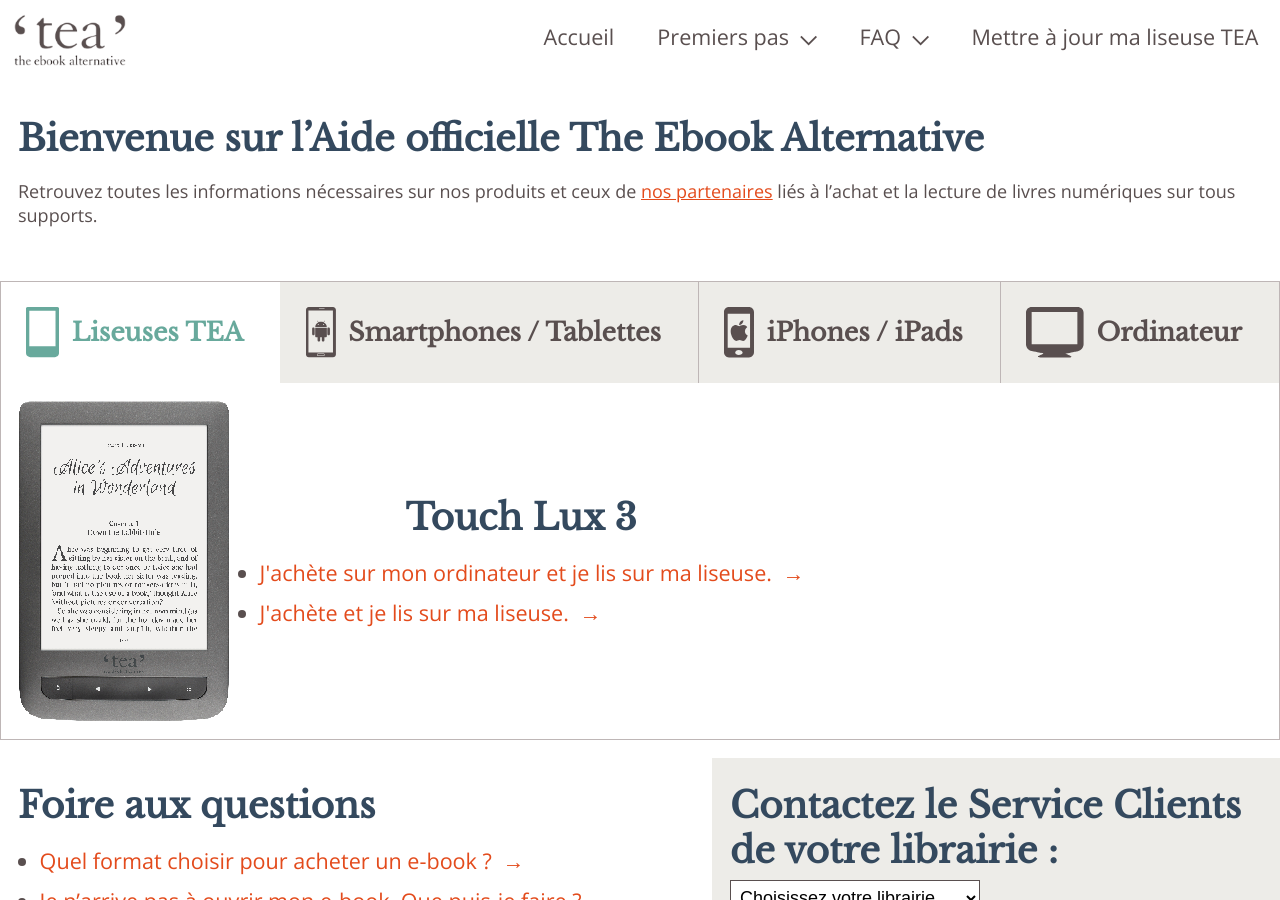
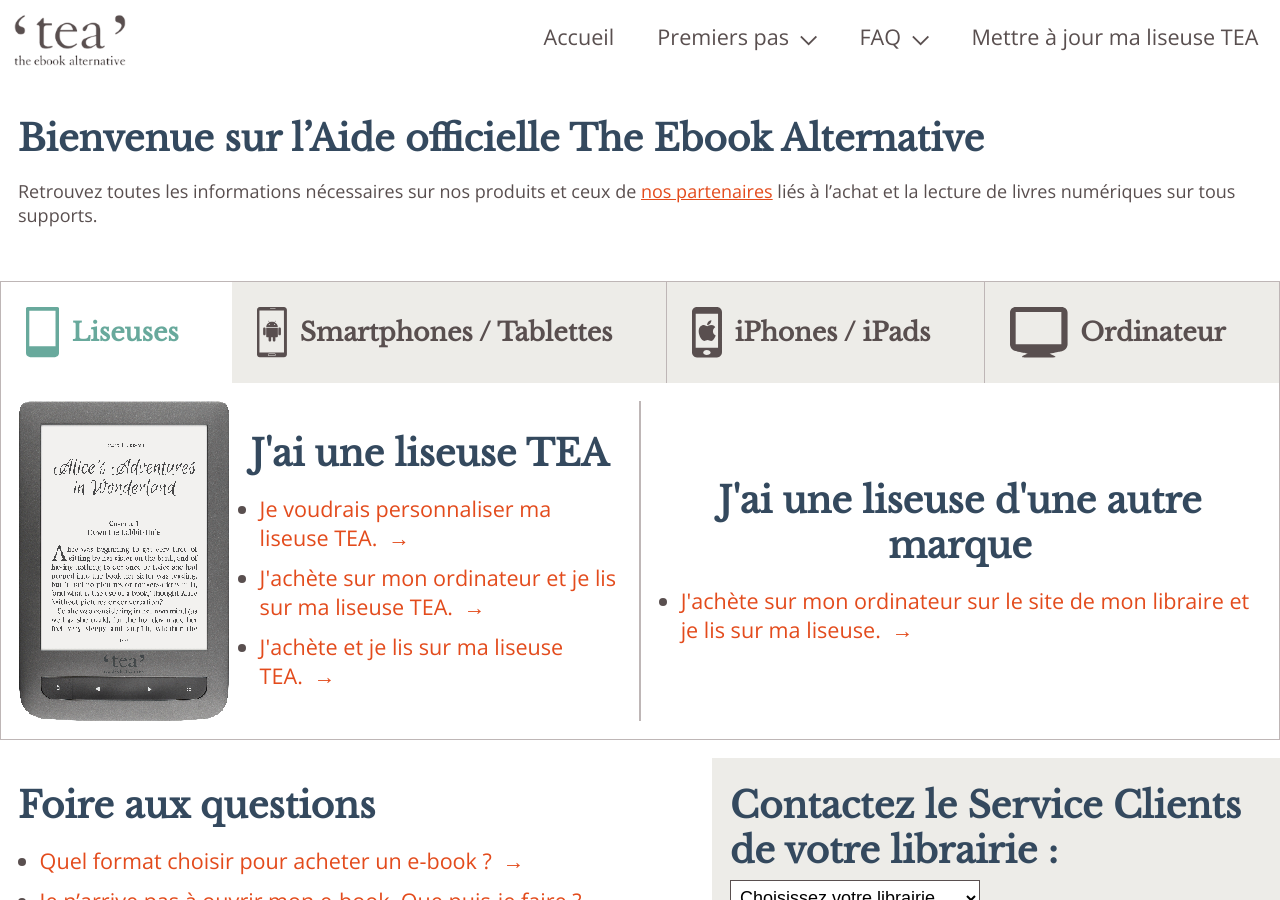
Before and after one commit to TEA-ebook/help-center, a Jekyll site: the page built from index.html, in a window 1280 px wide and 900 px high. Built offline with Jekyll 4.4.1, drawn with Linux system fonts in a browser that asks for light colours.

Commit message:
Ajout autres marques sur la home

```diff
--- a/index.html
+++ b/index.html
@@ -61,14 +61,23 @@
       <div class="content-tab">
         <img src="images/TL3.png" alt="Liseuse TEA Touch Lux 3" />
         <div>
-          <h1>Touch Lux 3</h1>
+          <h1>J'ai une liseuse TEA</h1>
           <ul>
-            <li><a href="web-liseuseTEA/">J'achète sur mon ordinateur et je lis sur ma liseuse.</a></li>
-            <li><a href="liseuse-liseuseTEA/">J'achète et je lis sur ma liseuse.</a></li>
+            <li><a href="http://aide.tea-ebook.com/faq-liseuse/#personnaliser-liseuse">Je voudrais personnaliser ma liseuse TEA.</a></li>
+            <li><a href="web-liseuseTEA/">J'achète sur mon ordinateur et je lis sur ma liseuse TEA.</a></li>
+            <li><a href="liseuse-liseuseTEA/">J'achète et je lis sur ma liseuse TEA.</a></li>
           </ul>
         </div>
       </div>
-     </div>
+      <div class="content-tab">
+        <div>
+          <h1>J'ai une liseuse d'une autre marque</h1>
+          <ul>
+            <li><a href="http://aide.tea-ebook.com/faq-lecture/#lire-autres-marques-liseuses">J'achète sur mon ordinateur sur le site de mon libraire et je lis sur ma liseuse.</a></li>
+          </ul>
+        </div>
+      </div>
+    </div>
     <div id="android">
       <div class="content-tab">
         <img src="images/androidv1.png" alt="Application Android v1" />
```
Also changed, not shown: other parts of index.html (+1 -1 lines).
